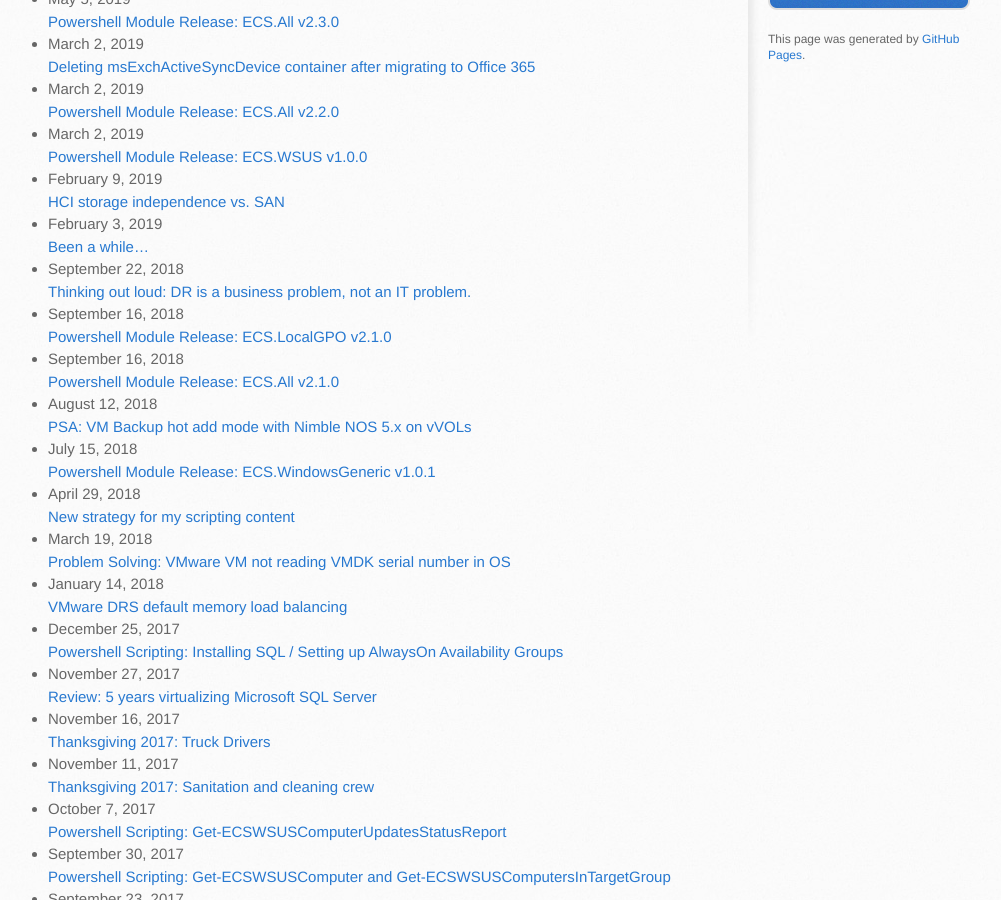
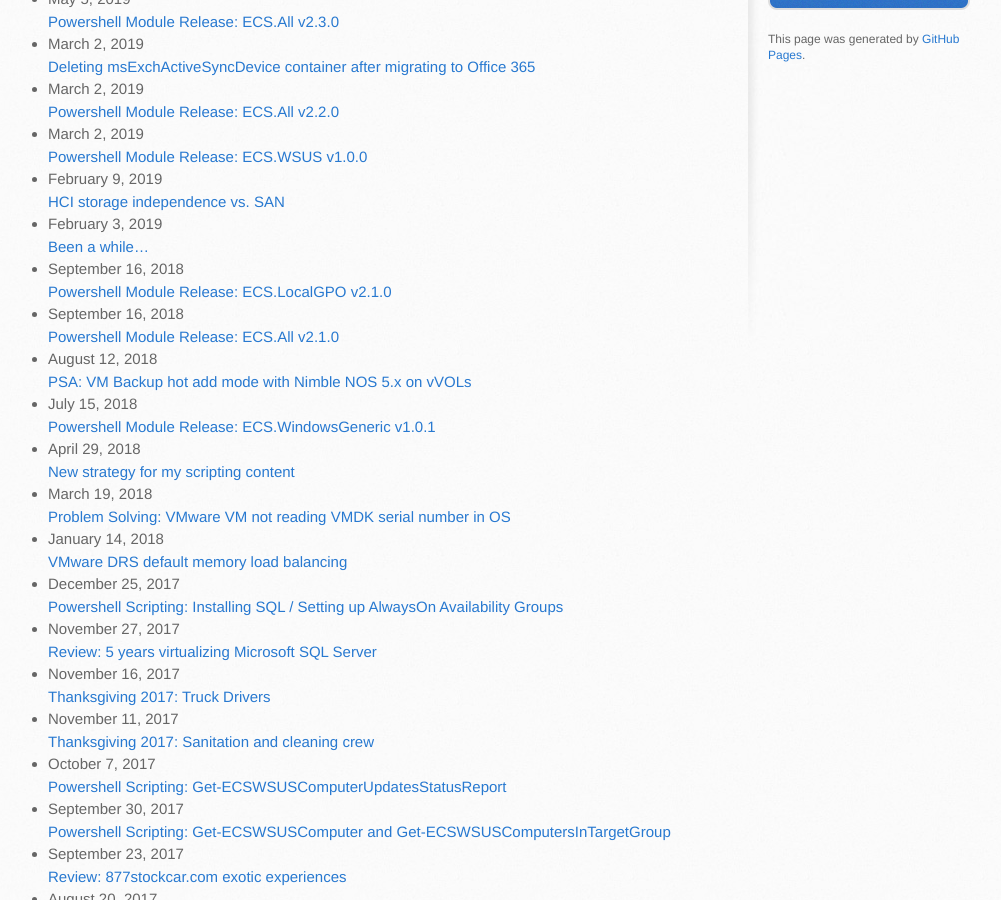
Before and after one commit to ericcsinger/ericcsinger.github.io, a Jekyll site: the page built from index.md, in a window 1280 px wide and 900 px high, scrolled down 472 px. Shown: the whole window, without its empty margins (142-1143 px from the left). Built offline with Jekyll 4.4.1, drawn with Linux system fonts in a browser that asks for light colours; our own code applies the rules of GitHub Pages for plain Markdown files; part of the change alters nothing that is shown.

```diff
--- a/_config.yml
+++ b/_config.yml
@@ -6,7 +6,7 @@ google_analytics: UA-163410401-1
 
 plugins:
   - jekyll-sitemap # Create a sitemap using the official Jekyll sitemap gem
-#  - jekyll-feed # Create an Atom feed using the official Jekyll feed gem
+  - jekyll-feed # Create an Atom feed using the official Jekyll feed gem
 
 
 
--- a/_posts/2018-09-22-powershell-module-release-ecs-localgpo-v2-1-0.md
+++ /dev/null
@@ -1,41 +0,0 @@
----
-title: 'Thinking out loud: DR is a business problem, not an IT problem.'
-date: '2018-09-22T22:02:33+00:00'
-status: draft
-permalink: '/?p=643'
-author: 'Eric Singer'
-excerpt: ''
-type: post
-id: 643
-category:
-    - Uncategorized
-tag: []
-post_format: []
----
-Before digging into the subject at hand, I want to start this post with a simple statement.
-
-Every single problem a business has, is a business problem. It’s not an IT problem, it’s not an Accounting problem, it’s not a Customer Service problem, it’s a business problem. In the end, a business isn’t too much different than a human body. When my finger gets cut, it’s not a hand problem, when my toe gets stubbed, it’s not a foot problem, when I’m hungry, it’s not a stomach problem, it’s a body problem. Every part of my body is designed to better the whole unit. Yes, you delegate tasks and responsibilities to a given department, but the business lives and dies by each department working towards a common goal.
-
-Disaster Recovery, is a first and foremost a business problem. Presuming that only IT is responsible to solve it, is potentially detrimental to your businesses recoverability. I can kind of see why someone might think it’s an IT problem. After all, we’re the ones you call when you need a new server, need more spaces, need a new account, want something new in general setup. We’re also the ones you call when something breaks, or when something is down, we’re the ones typically bringing it online. Naturally I can see how someone would say, “Well, aren’t you the one that should plan for a failure?” The answer is yes, but also no.
-
-Let’s look at that second paragraph a bit. Except, instead of thinking of IT, let’s think of plumber. When you get a leak, you call the plumber, when you need a new faucet installed, you call the plumber, when you want to redo the bathroom, you call a plumber in. What about when your house is destroyed? Does your plumber setup your new home? The answer of course is no. Do you need a plumber to help setup your new home? Yes, yes you do.
-
-Do you see where I’m going here? The plumber is a vital resource to keeping your home operating well, but the plumber alone is not responsible for the sustainability of your home. The plumber works as part of a team of other skilled workers to help upkeep and in worse case, help rebuild your home. IT, is part of a team. IT, even when it’s the service being sold, is not the business, the business is made up of many departments, as should your disaster recovery plan.
-
-Let’s actually go back to the second paragraph again and look at it from another angle. Who, requested the new account? Who requested the additional space? Who needs the new server? The answer to all these question is usually someone other than IT. Think of it like this, does your average IT department need 8TB’s of file server storage space? Or is it the developer, accountant, picture or video designer, etc. These services are setup and managed by IT, but they’re for the purpose of serving other business units. Ultimately IT isn’t requesting more storage space because we want to say we have a petabyte rack (although, that IS pretty cool), we’re fulfilling a business request.
-
-When looking at disaster recovery, it needs to be driven by the business as a whole, because ultimately disaster recovery is for the purpose of servicing the business. Again, IT doesn’t need to failover systems to a different site, or recover systems in another site, but the business does.
-
-At this point we’ve established a business problem, and to some degree established why it sounds like a business problem, but let’s now go over why it is without question a problem for the business to solve.
-
-Let’s go back to the plumber analogy. We’ve established that the plumber is important, and we’ve established that the plumber is part of a greater team, but we really haven’t provided some examples of what might happen if you leave the plumber in charge.
-
-What if the plumber starts setting up a water heater, when your team really needs the main water line hooked up first? Or what if your plumber runs pipes in an area that the electrician needed to get to first? Maybe the plumber even sets something up, that you didn’t’ even care about in your home? How’s the plumber supposed to know if there’s no plan? Here’s another example, what if the plumber can’t even get the parts they need? Like, the parts are non-existent anymore? They were never told to keep spares around, and now that the house is gone, there’s no way to salvage those parts anymore? The plumber probably warned you, but that’s for a different blog post.
-
-Like the plumber, IT doesn’t know, or shouldn’t be solely in charge of figuring out business dependencies, priorities, or recovery objectives. These things need to be figured out across all business units. IT is part of the business, but IT is not the business. Every department is part of the business. All the departments need to work together if any business what’s a healthy disaster recovery plan.
-
-I didn’t go into things like, DR notifications, team collaboration during a DR, dealing with teams or critical personnel that may be incapacitated, etc. These (and many more) all need to be part of a DR plan as well, and again, these problems should be discussed and organized at the business level.
-
-I could probably write a diatribe on disaster recovery planning. It’s huge subject to dive into, and it’s a problem that many businesses struggle with. I would go so far as saying, DR for many is a journey, not a destination. You’re never going to have a perfect DR plan. Look at Microsoft or AWS, multi-billion dollar companies, all the experts in the world at their disposal, and even they don’t have everything perfect. That’s not an excuse, or a reason to say if they can’t do it, why should we try. It’s to say that it’s going to take a lot of work, and a lot of resources if you truly value recoverability, and that you’re probably not going to get everything right. The first step you should take though, is getting a team together comprised of every business unit, so that as a business, you can solve this complex and important problem.
-
-As a final note, this is just my opinion. I’m not an expert in DR, I’m not an MBA or any of the sort. I get a lot of time to think when I’m driving or doing other mundane tasks, and this is something I wanted to write about for a bit. Hope you found it helpful or enlightening.
```
Also changed, not shown: 2 other files.
